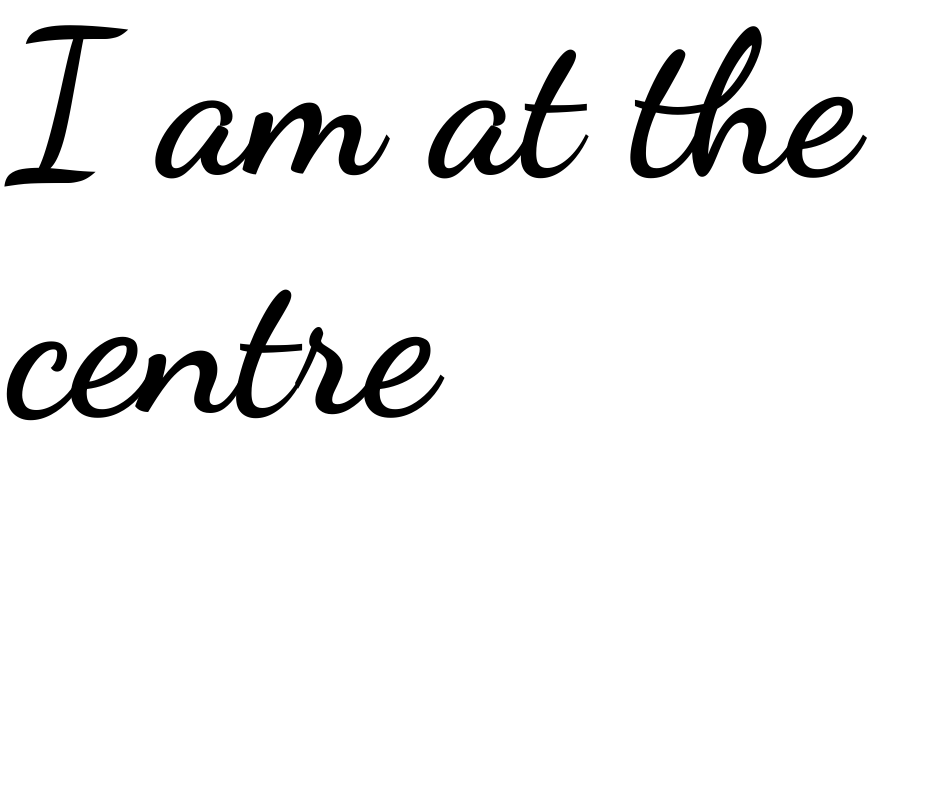
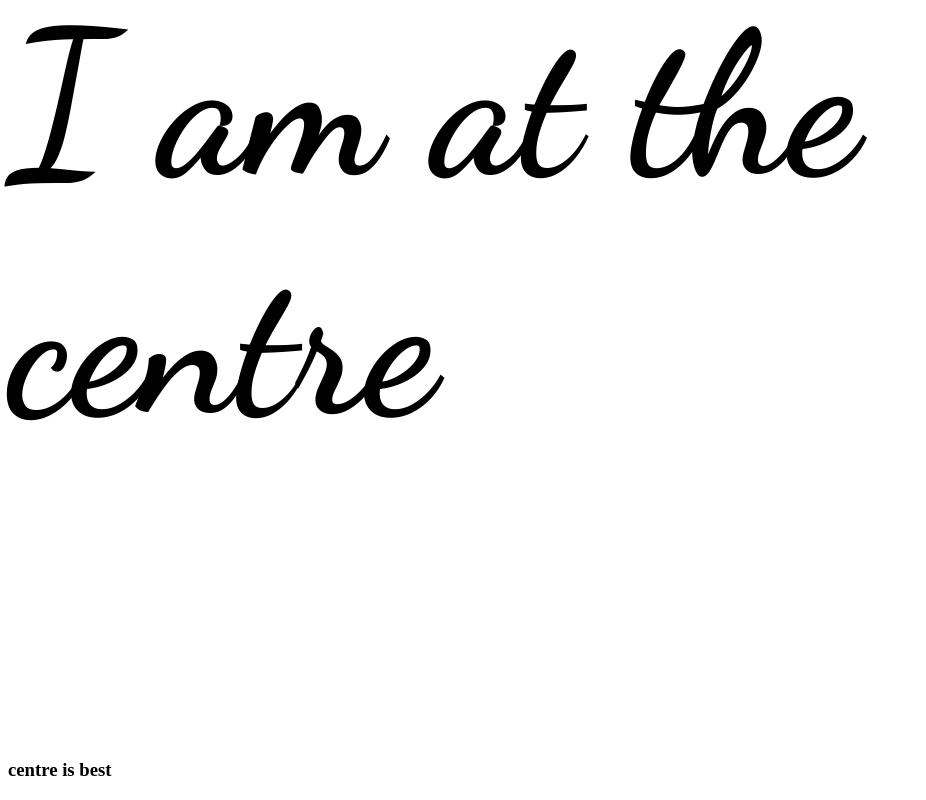
Before and after one commit to kinya1738/flex-2, a plain HTML site: page index.html in a window 1280 px wide. Shown: the part 309-1109 px from the top of the page, without its empty margins (0-926 px from the left). Before the commit the page ends 1068 px from the top, so only its background shows below. Drawn offline with Linux system fonts and the light colour scheme.

Commit message:
new changes

```diff
--- a/index.html
+++ b/index.html
@@ -10,5 +10,6 @@
     <div id="Centre">
      <h1>I am at the centre</h1>
     </div>
+    <h3>centre is best</h3>
 </body>
 </html>
```
